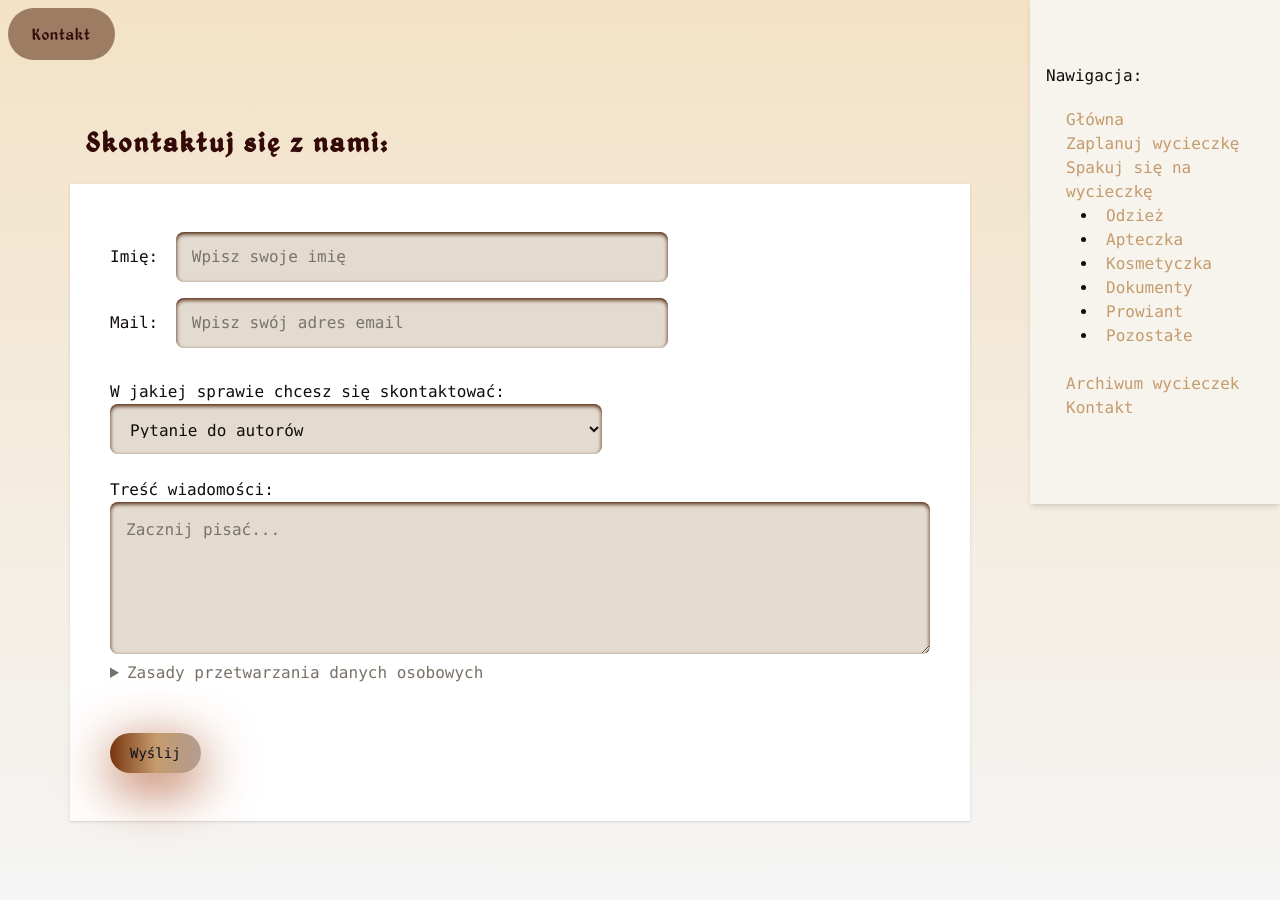
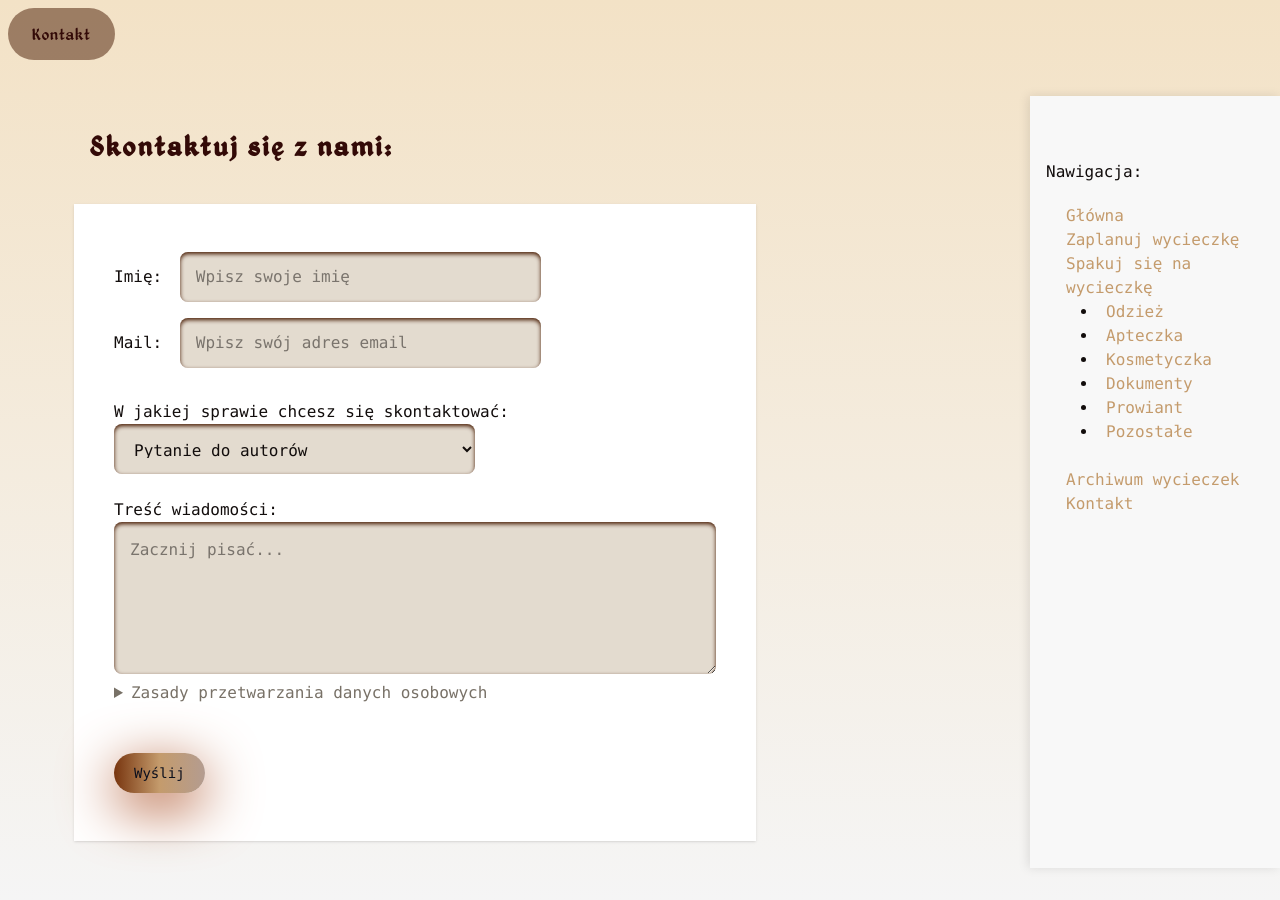
Before and after one commit to kama-pa-go/KGprojects, a Jekyll site: the page built from kontakt.md, in a window 1280 px wide and 900 px high. Built offline with Jekyll 4.4.1, drawn with Linux system fonts in a browser that asks for light colours.

Commit message:
Your commit message here

```diff
--- a/_layouts/default1.html
+++ b/_layouts/default1.html
@@ -46,16 +46,49 @@
           font-size: 1.125rem;
           line-height: 1.75rem;
         }
+        /* Poprawione style dla sidebara */
         .sidebar-container {
             width: 250px;
+            background-color: #f8f8f8;
+            box-shadow: -2px 0 10px rgba(0,0,0,0.1);
+            height: 100vh;
+            overflow-y: auto;
+            position: fixed;
             right: 0;
-            display: flex;
-            flex-direction: column;
+            top: 0;
+            transform: translateX(100%);
+            transition: transform 0.3s ease;
+            z-index: 40;
         }
+        /* Styl dla otwartego sidebara na mobile */
+        .sidebar-container.active {
+            transform: translateX(0);
+        }
+        /* Styl dla desktopa */
         @media (min-width: 1024px) {
             .sidebar-container {
-                position: relative;
+                position: sticky;
+                top: 0;
+                transform: none;
+                height: calc(100vh - 8rem); /* Dostosuj do wysokości header/footer */
+                margin-top: 6rem; /* Dostosuj do wysokości header */
             }
+            /* Dodaj margines dla głównej zawartości */
+            .main-content {
+                margin-right: 250px;
+            }
+        }
+        /* Poprawione style dla głównej zawartości */
+        .main-content {
+            flex: 1;
+            padding: 1.5rem;
+            min-width: 0;
+            width: 100%;
+        }
+        /* Styl dla footer */
+        footer {
+            position: relative;
+            z-index: 30;
         }
     </style>
 </head>
@@ -71,10 +104,10 @@
         <i class="fas fa-times" x-show="sidebarOpen"></i>
       </button>
 
-      <h3 class="bg-amber-950/50 rounded-full fixed left-2 z-50 top-2 text-justBrown px-6 py-3 ">{{ page.title }}</h3>
+      <h3 class="bg-amber-950/50 rounded-full fixed left-2 z-50 top-2 text-justBrown px-6 py-3">{{ page.title }}</h3>
     </header>
 
-    <main id="app" class="flex flex-col flex-1 z-0 h-full">
+    <main id="app" class="flex flex-col min-h-screen">
         <!-- Overlay dla mobile (tylko gdy sidebar otwarty) -->
         <div class="sidebar-overlay"
              :class="{ 'active': sidebarOpen && isMobile }"
@@ -82,19 +115,19 @@
              x-show="isMobile">
         </div>
 
-        <div class="flex min-h-screen">
+        <div class="flex flex-1">
             <!-- Main content -->
-            <div class="flex-1 p-5 my-6 sm:my-12">
+            <div class="main-content p-5 my-6 sm:my-12">
                 {{ content }}
                 <br>
             </div>
 
             <!-- Sidebar -->
-            <div x-show="!isMobile || sidebarOpen"
-                class="sidebar-container bg-allmostWhite transition-all duration-300 h-full shadow-md"
-                :class="{ 'fixed inset-y-0 z-40 w-64': sidebarOpen && isMobile, 'lg:w-64 lg:overflow-auto fixed inset-y-0 z-40': !isMobile }">
+            <div class="sidebar-container bg-allmostWhite"
+                 :class="{ 'active': sidebarOpen || !isMobile }"
+                 x-show="!isMobile || sidebarOpen">
 
-                <div class="p-4 my-12 items-center">
+                <div class="p-4 my-12">
                     <div>Nawigacja:</div>
                     <div class="m-2">
                         {% include navigation_ekwipunek.html %}
--- a/assets/output.css
+++ b/assets/output.css
@@ -423,8 +423,14 @@
   .my-6 {
     margin-block: calc(var(--spacing) * 6);
   }
+  .my-10 {
+    margin-block: calc(var(--spacing) * 10);
+  }
   .my-12 {
     margin-block: calc(var(--spacing) * 12);
+  }
+  .-mt-4 {
+    margin-top: calc(var(--spacing) * -4);
   }
   .-mt-8 {
     margin-top: calc(var(--spacing) * -8);
@@ -1520,9 +1526,6 @@
   .py-10 {
     padding-block: calc(var(--spacing) * 10);
   }
-  .py-12 {
-    padding-block: calc(var(--spacing) * 12);
-  }
   .py-16 {
     padding-block: calc(var(--spacing) * 16);
   }
@@ -2295,19 +2298,9 @@
       padding-inline: calc(var(--spacing) * 10);
     }
   }
-  .sm\:py-1 {
-    @media (width >= 40rem) {
-      padding-block: calc(var(--spacing) * 1);
-    }
-  }
   .sm\:py-4 {
     @media (width >= 40rem) {
       padding-block: calc(var(--spacing) * 4);
-    }
-  }
-  .sm\:py-12 {
-    @media (width >= 40rem) {
-      padding-block: calc(var(--spacing) * 12);
     }
   }
   .sm\:py-14 {
@@ -2395,11 +2388,6 @@
   .lg\:w-64 {
     @media (width >= 64rem) {
       width: calc(var(--spacing) * 64);
-    }
-  }
-  .lg\:w-100 {
-    @media (width >= 64rem) {
-      width: calc(var(--spacing) * 100);
     }
   }
   .lg\:max-w-\[300px\] {
--- a/kontakt.md
+++ b/kontakt.md
@@ -3,8 +3,8 @@ layout: default1
 title: Kontakt
 ---
 <div class="items-center">
-<h1 class="m-4 py-10"> Skontaktuj się z nami:</h1>
-<form action="/submit-form" method="post" class="-mt-8 bg-white shadow-sm max-w-[900px] sm:w-full p-6">
+<h1 class="p-4 my-10"> Skontaktuj się z nami:</h1>
+<form action="/submit-form" method="post" class="-mt-4 bg-white shadow-sm max-w-[900px] sm:w-full p-6">
 <div class="p-4">
     <!-- Pole tekstowe -->
     <label for="imie">Imię:</label>
```
